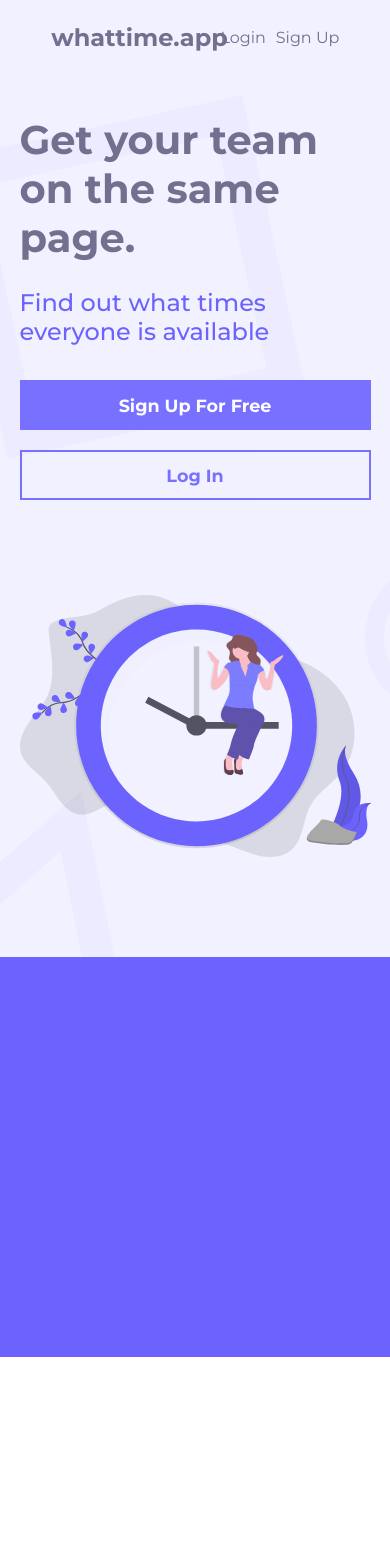
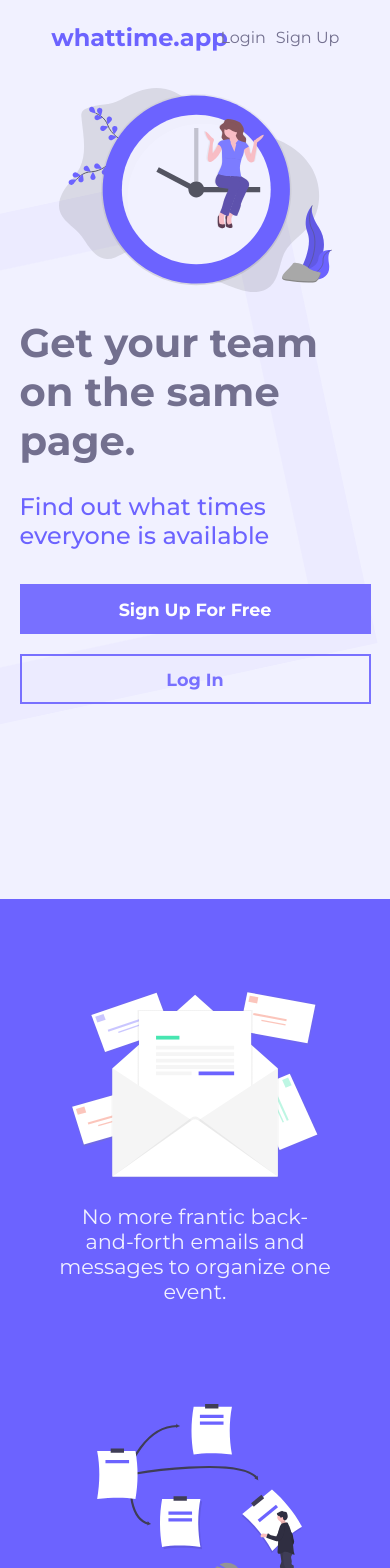
Before and after one commit to omerdemirkan/whattime, a React (Create React App) app in the folder front-end/: page / in a window 390 px wide. Shown: the top 1568 px of the page. Before the commit the page ends 1357 px from the top, so only its background shows below. Built offline with nearby package versions, Linux system fonts and the light colour scheme.

Commit message:
add secondaryBox and image-text pairs to HomePage

```diff
--- a/front-end/src/components/HomePage/HomePage.js
+++ b/front-end/src/components/HomePage/HomePage.js
@@ -3,7 +3,10 @@ import classes from './HomePage.module.css';
 
 // SVG images
 import shapes from '../../images/shapes.svg';
-import clock from '../../images/clock.svg'
+import clock from '../../images/clock.svg';
+import timeline from '../../images/timeline.svg';
+import mail from '../../images/mail.svg';
+import calendar from '../../images/calendar.svg';
 
 import Button from '../UI/Button/Button';
 import { Link } from 'react-router-dom'
@@ -45,7 +48,19 @@ export default function HomePage() {
             className={classes.Clock}/>
         </div>
         <div className={classes.SecondaryBox}>
+            <div className={classes.Pair}>
+                <img src={mail} className={classes.PairImage}/>
+                <p className={classes.PairText}>No more frantic back-and-forth emails and messages to organize one event.</p>
+            </div>
+            <div className={classes.Pair}>
+                <img src={timeline} className={classes.PairImage}/>
+                <p className={classes.PairText}>No more juggling availabilities to find out what times people will be available.</p>
 
+            </div>
+            <div className={classes.Pair}>
+                <img src={calendar} className={classes.PairImage}/>
+                <p className={classes.PairText}>No more calculating time zones for your international online group.</p>
+            </div>
         </div>
     </div>
 }
--- a/front-end/src/components/HomePage/HomePage.module.css
+++ b/front-end/src/components/HomePage/HomePage.module.css
@@ -20,7 +20,7 @@
     display: flex;
     align-items: center;
     justify-content: center;
-    flex-wrap: wrap;
+    flex-wrap: wrap-reverse;
     overflow: auto;
     padding: 2vw 5% 100px;
     box-sizing: border-box;
@@ -54,16 +54,53 @@
 }
 
 .Clock {
-    width: 90vw;
+    width: 70vw;
     max-width: 700px;
     z-index: 1;
 }
 
 .SecondaryBox {
     min-height: 400px;
+    box-sizing: border-box;
     background-color: #6C63FF;
     z-index: 1;
     position: relative;
+    display: flex;
+    justify-content: space-evenly;
+    padding: 5vh 5%;
+    flex-wrap: wrap;
+}
+
+.Pair {
+    width: 30vw;
+    max-width: 400px;
+    /* height: 400px; */
+    text-align: center;
+    margin: 30px 0;
+}
+
+.PairImage {
+    height: 60%;
+    max-width: 100%;
+}
+
+.PairText {
+    color: #F1F1FF;
+    font-size: 1.3rem;
+}
+
+@media (max-width: 900px) {
+
+    .Pair {
+        width: 100%;
+        max-width: none;
+        margin: 50px 0;
+    }
+
+    .PairText {
+        padding: 0 10vw;
+    }
+
 }
 
 @media (max-width: 768px) {
@@ -83,4 +120,7 @@
         max-width: none;
         width: 100%;
     }
+    /* .Clock {
+        display: none;
+    } */
 }
--- a/front-end/src/containers/Navbar/Navbar.js
+++ b/front-end/src/containers/Navbar/Navbar.js
@@ -26,7 +26,7 @@ function Navbar(props) {
 
 
     // Navbar is empty until authentication is determined.
-    return <div className={classes.Navbar} style={navBackground ? {backgroundColor: 'grey'} : null}>
+    return <div className={classes.Navbar} style={navBackground ? {backgroundColor: 'rgb(222, 222, 236)'} : null}>
         {!props.authLoading ?
         <h2 className={classes.Logo}><Link className={classes.Link} to='/'>whattime.app</Link></h2>
         : null}
--- a/front-end/src/containers/Navbar/Navbar.module.css
+++ b/front-end/src/containers/Navbar/Navbar.module.css
@@ -18,6 +18,7 @@
     left: calc(20px + 8vw);
     animation: FadeIn 0.5s ease forwards;
     line-height: 1;
+    color: #6C63FF;
 }
 
 .NavList {
```
Also changed, not shown: front-end/src/images/mail.svg.
